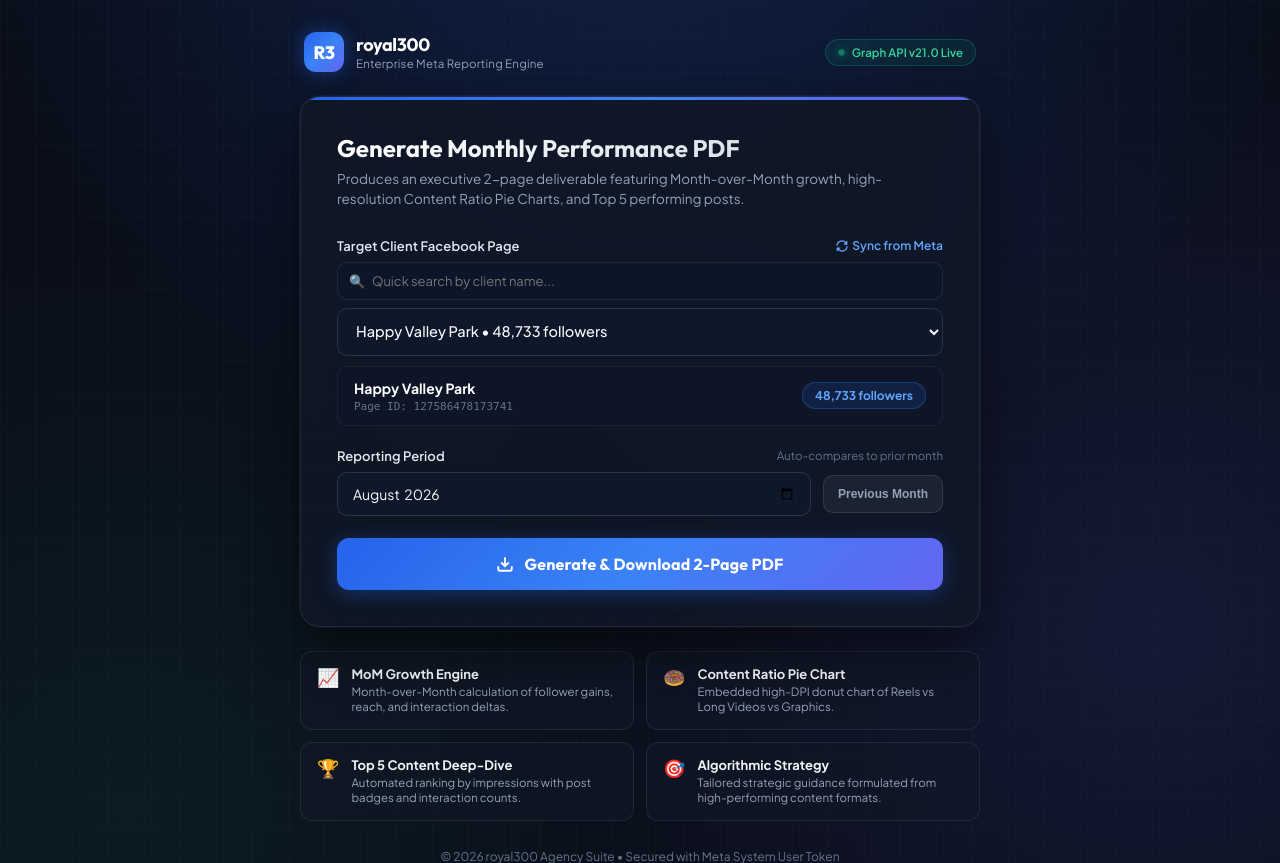
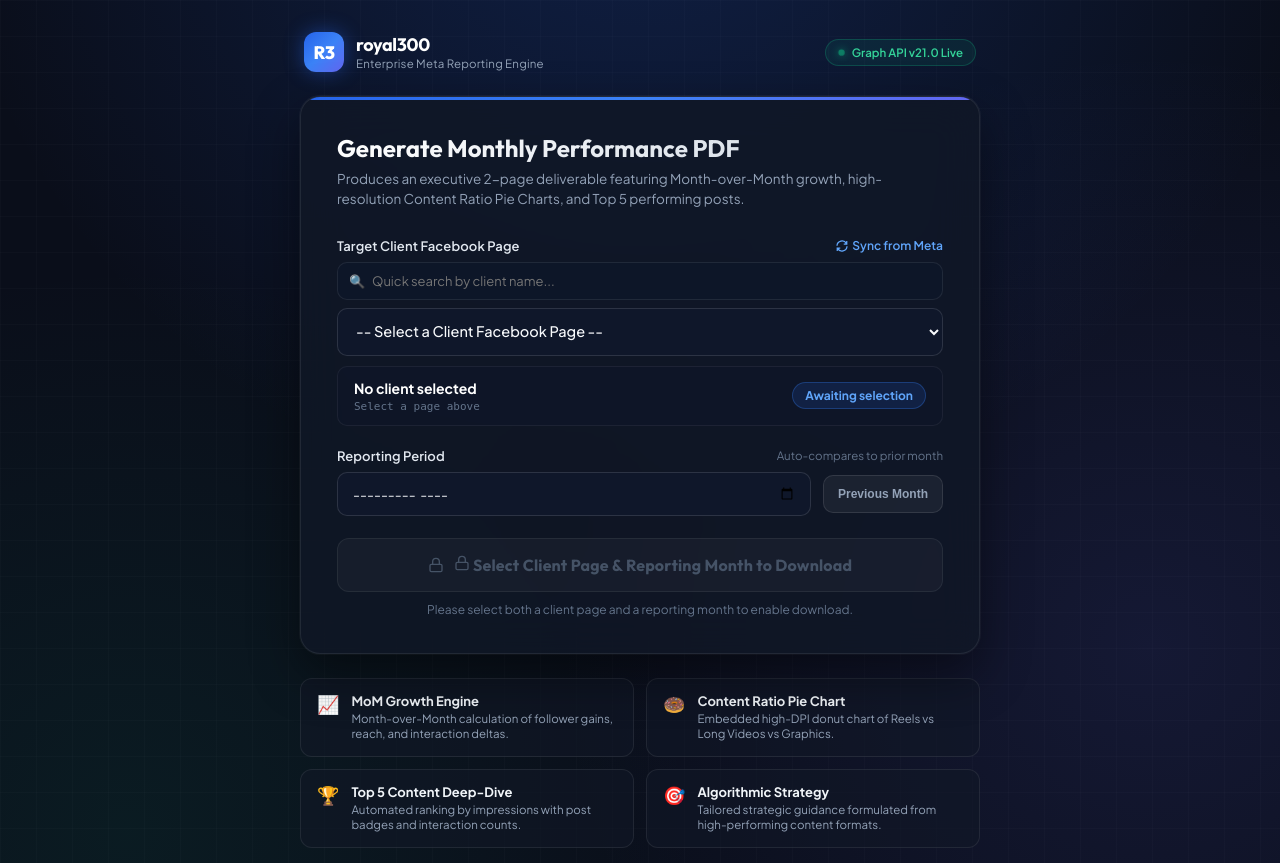
Before and after one commit to royal300/monthly_report, a Flask app: page / in a window 1280 px wide. Shown: the top 863 px of the page. Run offline with Flask 3, Linux system fonts and the light colour scheme.

Commit message:
Disable generate button until both client page and reporting month are selected

```diff
--- a/src/templates/index.html
+++ b/src/templates/index.html
@@ -342,9 +342,22 @@
     filter: brightness(1.08);
   }
   .btn-submit:disabled {
-    opacity: 0.65;
+    background: rgba(255, 255, 255, 0.05);
+    border: 1px solid rgba(255, 255, 255, 0.1);
+    color: var(--text-dim);
+    box-shadow: none;
     cursor: not-allowed;
     transform: none;
+    filter: none;
+    opacity: 0.65;
+  }
+
+  .helper-note {
+    margin-top: 10px;
+    font-size: 12px;
+    color: var(--text-dim);
+    text-align: center;
+    transition: opacity 0.2s;
   }
 
   /* Generation Progress Loader */
@@ -504,6 +517,7 @@
         </div>
 
         <select class="custom-select" id="pageSelect" name="page_id" required>
+          <option value="" disabled selected>-- Select a Client Facebook Page --</option>
           {% for p in pages %}
           <option value="{{ p.page_id }}" data-name="{{ p.label }}" data-fans="{{ p.fans or 0 }}">
             {{ p.label }} {% if p.fans %}&bull; {{ "{:,}".format(p.fans) }} followers{% endif %}
@@ -514,10 +528,10 @@
         <!-- Dynamic Client Preview Card -->
         <div class="client-preview" id="clientPreview">
           <div class="client-meta">
-            <span class="client-name-display" id="previewName">Loading...</span>
-            <span class="client-id-display" id="previewId">Page ID: --</span>
+            <span class="client-name-display" id="previewName">No client selected</span>
+            <span class="client-id-display" id="previewId">Select a page above</span>
           </div>
-          <span class="client-badge" id="previewFans">-- followers</span>
+          <span class="client-badge" id="previewFans">Awaiting selection</span>
         </div>
       </div>
 
@@ -528,16 +542,17 @@
           <span style="font-size: 11.5px; color: var(--text-dim);">Auto-compares to prior month</span>
         </div>
         <div class="month-control-wrap">
-          <input type="month" class="month-input" id="monthInput" name="month" value="{{ default_month }}" required>
+          <input type="month" class="month-input" id="monthInput" name="month" value="" required>
           <button type="button" class="preset-chip" id="btnPrevMonth">Previous Month</button>
         </div>
       </div>
 
       <!-- Submit Action -->
-      <button type="submit" class="btn-submit" id="submitBtn">
-        <svg width="18" height="18" viewBox="0 0 24 24" fill="none" stroke="currentColor" stroke-width="2.5"><path d="M21 15v4a2 2 0 0 1-2 2H5a2 2 0 0 1-2-2v-4M7 10l5 5 5-5M12 15V3"/></svg>
-        <span id="btnText">Generate &amp; Download 2-Page PDF</span>
+      <button type="submit" class="btn-submit" id="submitBtn" disabled>
+        <svg width="16" height="16" viewBox="0 0 24 24" fill="none" stroke="currentColor" stroke-width="2"><rect x="3" y="11" width="18" height="11" rx="2" ry="2"/><path d="M7 11V7a5 5 0 0 1 10 0v4"/></svg>
+        <span id="btnText">Select Client &amp; Month to Download</span>
       </button>
+      <div class="helper-note" id="helperNote">Please select both a client page and a reporting month to enable download.</div>
 
       <!-- Multi-Step Animated Progress Loader -->
       <div class="progress-card" id="progressCard">
@@ -610,33 +625,74 @@
     const previewName = document.getElementById('previewName');
     const previewId = document.getElementById('previewId');
     const previewFans = document.getElementById('previewFans');
+    const helperNote = document.getElementById('helperNote');
+
+    // Form Validation (Enable button only when BOTH client and month are selected)
+    function validateForm() {
+      const hasClient = Boolean(select.value && select.value !== '');
+      const hasMonth = Boolean(monthInput.value && monthInput.value.trim() !== '');
+
+      if (hasClient && hasMonth) {
+        submitBtn.disabled = false;
+        btnText.innerHTML = `
+          <svg width="18" height="18" viewBox="0 0 24 24" fill="none" stroke="currentColor" stroke-width="2.5"><path d="M21 15v4a2 2 0 0 1-2 2H5a2 2 0 0 1-2-2v-4M7 10l5 5 5-5M12 15V3"/></svg>
+          <span>Generate &amp; Download 2-Page PDF</span>
+        `;
+        if (helperNote) helperNote.style.display = 'none';
+      } else {
+        submitBtn.disabled = true;
+        let missing = [];
+        if (!hasClient) missing.push("Client Page");
+        if (!hasMonth) missing.push("Reporting Month");
+        btnText.innerHTML = `
+          <svg width="16" height="16" viewBox="0 0 24 24" fill="none" stroke="currentColor" stroke-width="2"><rect x="3" y="11" width="18" height="11" rx="2" ry="2"/><path d="M7 11V7a5 5 0 0 1 10 0v4"/></svg>
+          <span>Select ${missing.join(' & ')} to Download</span>
+        `;
+        if (helperNote) {
+          helperNote.textContent = `Please select both a client page and a reporting month to enable download.`;
+          helperNote.style.display = 'block';
+        }
+      }
+    }
 
     // Update Client Preview Box
     function updatePreview() {
       const opt = select.options[select.selectedIndex];
-      if (opt) {
+      if (opt && opt.value) {
         previewName.textContent = opt.getAttribute('data-name') || opt.text.split('•')[0].trim();
         previewId.textContent = 'Page ID: ' + opt.value;
         const fans = Number(opt.getAttribute('data-fans') || 0);
         previewFans.textContent = fans > 0 ? fans.toLocaleString() + ' followers' : 'Page Active';
+      } else {
+        previewName.textContent = 'No client selected';
+        previewId.textContent = 'Select a page above';
+        previewFans.textContent = 'Awaiting selection';
       }
     }
-    select.addEventListener('change', updatePreview);
+    select.addEventListener('change', () => {
+      updatePreview();
+      validateForm();
+    });
+    monthInput.addEventListener('input', validateForm);
+    monthInput.addEventListener('change', validateForm);
     updatePreview();
+    validateForm();
 
     // Quick Search Filter for Client Dropdown
     filterInput.addEventListener('input', (e) => {
       const q = e.target.value.toLowerCase().trim();
       let firstVisible = null;
       for (let i = 0; i < select.options.length; i++) {
+        if (!select.options[i].value) continue; // skip placeholder
         const text = select.options[i].text.toLowerCase();
         const match = text.includes(q);
         select.options[i].style.display = match ? '' : 'none';
         if (match && !firstVisible) firstVisible = select.options[i];
       }
-      if (firstVisible && !select.options[select.selectedIndex].text.toLowerCase().includes(q)) {
+      if (firstVisible && (!select.options[select.selectedIndex] || !select.options[select.selectedIndex].text.toLowerCase().includes(q))) {
         select.value = firstVisible.value;
         updatePreview();
+        validateForm();
       }
     });
 
@@ -647,6 +703,7 @@
       const y = now.getFullYear();
       const m = String(now.getMonth() + 1).padStart(2, '0');
       monthInput.value = `${y}-${m}`;
+      validateForm();
     });
 
     // Sync Pages from Meta Business Suite
@@ -656,7 +713,7 @@
         const res = await fetch('/api/pages');
         const data = await res.json();
         if (data.pages && data.pages.length) {
-          select.innerHTML = '';
+          select.innerHTML = '<option value="" disabled selected>-- Select a Client Facebook Page --</option>';
           data.pages.forEach(p => {
             const opt = document.createElement('option');
             opt.value = p.page_id;
@@ -666,6 +723,7 @@
             select.appendChild(opt);
           });
           updatePreview();
+          validateForm();
           showStatus(`Synced ${data.pages.length} client pages from Meta Business!`, 'success');
         }
       } catch (err) {
```
